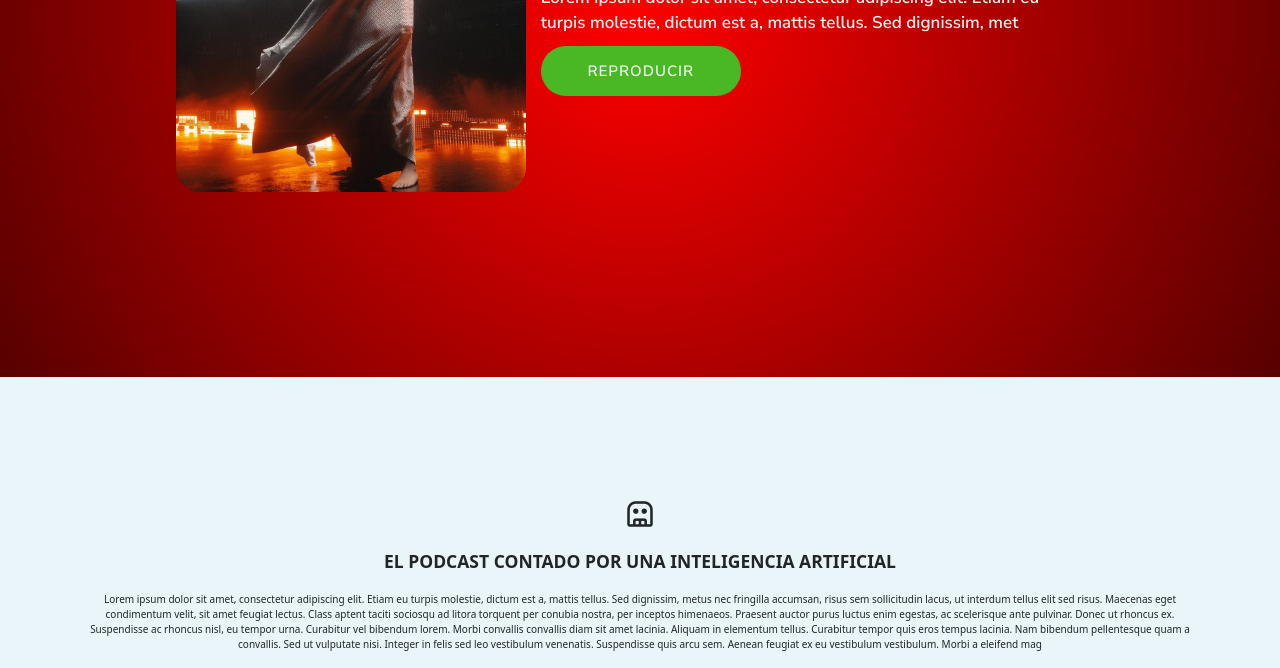
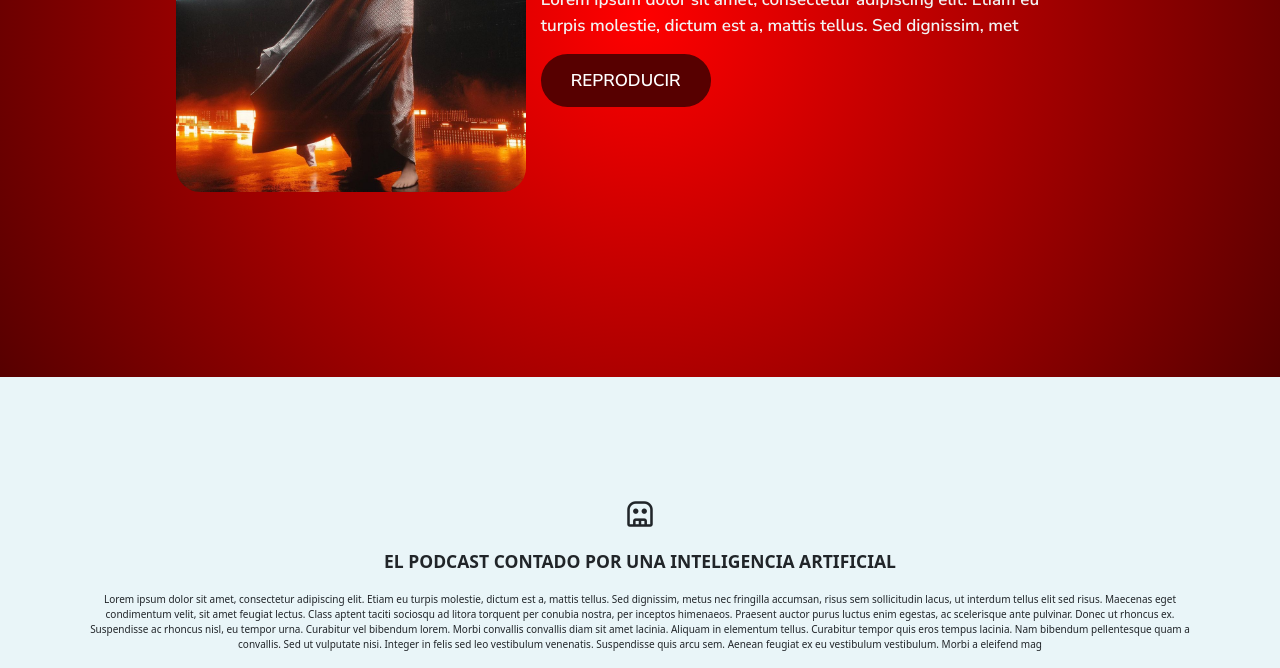
Before and after one commit to Pablo-f42/coder_act_3, a website: page index.html in a window 1280 px wide. Shown: the part 432-1100 px from the top of the page. Drawn offline with nearby package versions, Linux system fonts and the light colour scheme.

Commit message:
Animación de botón

```diff
--- /dev/null
+++ b/scss/_buttons.scss
@@ -0,0 +1,4 @@
+
+$cta-button-color: #ffffff;
+$cta-button-bg: $co_primary;
+$cta-button-hover: #11dd22;
--- a/scss/main.scss
+++ b/scss/main.scss
@@ -3,6 +3,7 @@
 @import "reset";
 @import "colors";
 @import "fonts";
+@import "buttons";
 
 .menu {
     background-color: $co_primary;
@@ -146,6 +147,7 @@
     font-size: $tex_medium;
     color: $co_secondary;
     width: 500px;
+    margin-bottom: 30px;
 }
 
 @media (max-width: 991px) {
@@ -155,21 +157,29 @@
     }}
 
 .button {
-    width: 200px;
-    height: 50px;
-    font-family: nunito sans, sans-serif;
-    font-weight: 600;
-    font-size: 1.5rem;
-    letter-spacing: 1px;
+    background-color: $cta-button-bg;
+    cursor: pointer;
+    font-family: $tex_nun;
+    font-weight: $tex_wei_bold;
+    font-size: $tex_medium;
+    color: $cta-button-color;
+    padding: 15px 30px;
+    text-transform: uppercase;
     text-decoration: none;
-    color: #efefef;
-    border: none;
-    background-color: #4AB824;
     border-radius: 30px;
-    display: grid;
-    align-items: center;
-    justify-content: center;
-}
+    transform: scale(1);
+    transition: background-color 0.5s ease-in-out;
+
+    &:hover {
+      transform: scale(1.5);
+      background-color: $cta-button-hover;
+    }
+
+    &:focus {
+      outline: none;
+      box-shadow: 0 0 0 2px rgba($cta-button-bg, 0.5);
+    }
+  }
 
 .button-white {
     width: 250px;
```
Also changed, not shown: css/main.css, 1 other file.
